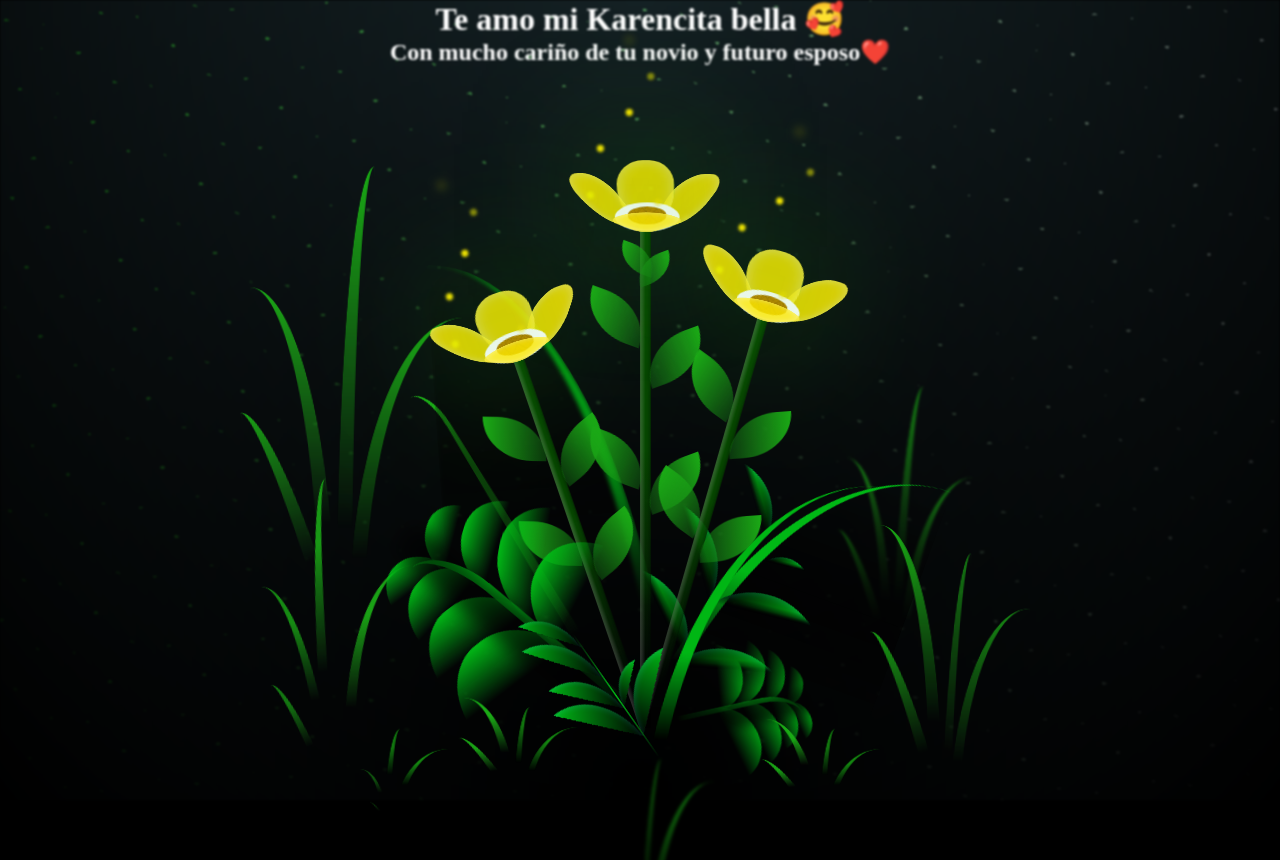
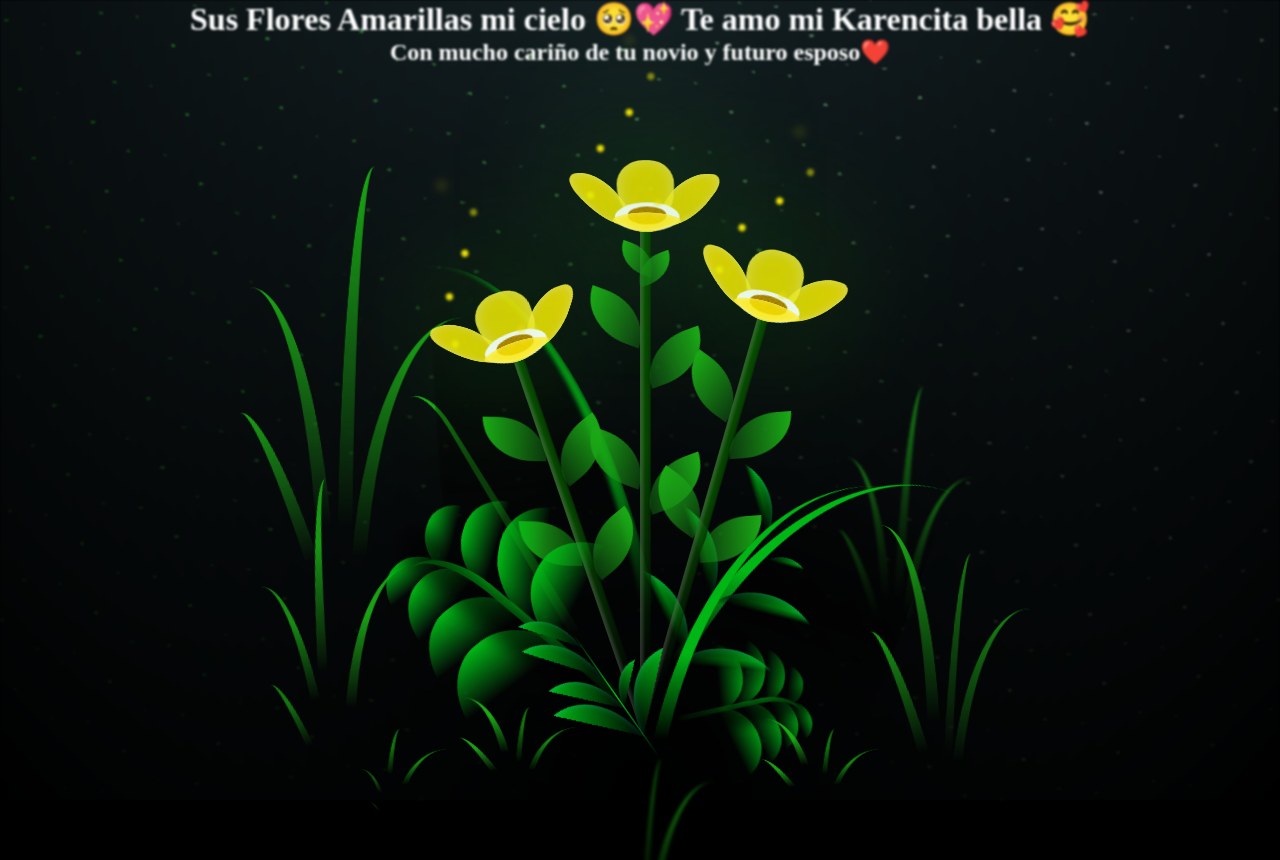
Before and after one commit to MrWolf636/FloresAmarillasK02M, a plain HTML site: page FLORES.html in a window 1280 px wide. Shown: the top 860 px of the page. Drawn offline with Linux system fonts and the light colour scheme.

Commit message:
Update FLORES.html

```diff
--- a/FLORES.html
+++ b/FLORES.html
@@ -13,7 +13,7 @@
     <div class="night">
 
       <div style="text-align: center; color: white;">
-        <h1>Te amo mi Karencita bella 🥰</h1>
+        <h1>Sus Flores Amarillas mi cielo 🥺💖 Te amo mi Karencita bella 🥰</h1>
       </div>
 
       <div style="text-align: center; color: white;">
```
